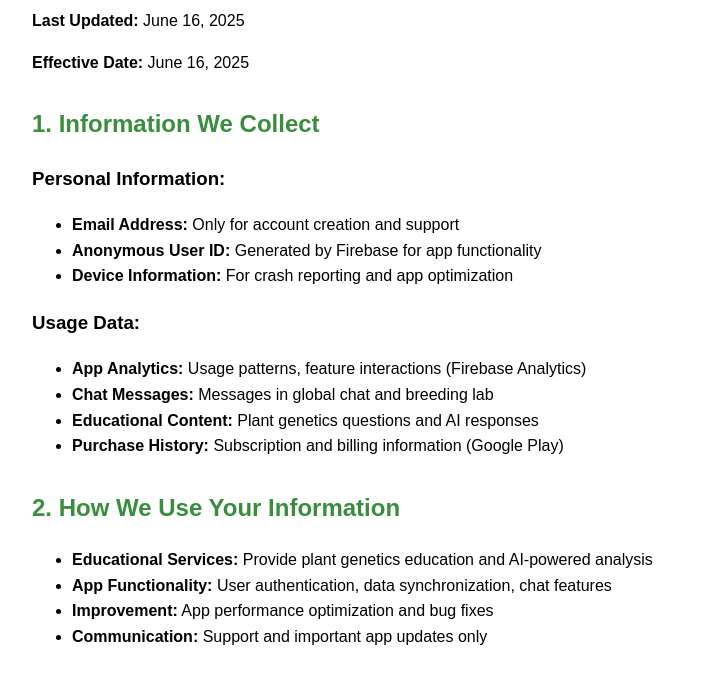
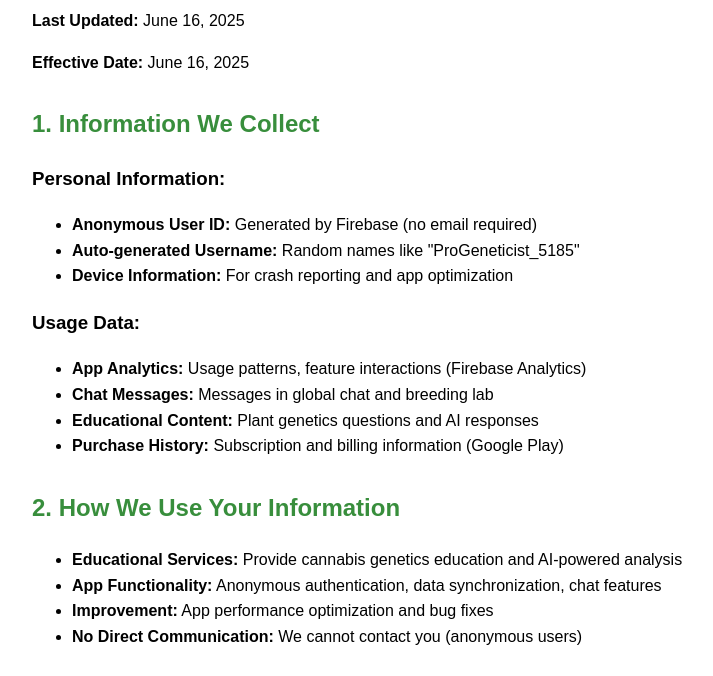
Before and after one commit to Marcone1983/Greed-Gross, a plain HTML site: page privacy_policy_web.html in a window 1280 px wide. Shown: the part 106-782 px from the top of the page, without its empty margins (208-921 px from the left). Drawn offline with Linux system fonts and the light colour scheme.

Commit message:
📧 Correct privacy docs - app uses anonymous auth only
- Removed email collection references (we use Firebase anonymous auth)
- Updated to reflect real data: anonymous UID, random usernames, chat messages
- No email required for app functionality
- More accurate data safety disclosure for Play Store
- Users are truly anonymous in the app

```diff
--- a/privacy_policy_web.html
+++ b/privacy_policy_web.html
@@ -19,8 +19,8 @@
     <h2>1. Information We Collect</h2>
     <h3>Personal Information:</h3>
     <ul>
-        <li><strong>Email Address:</strong> Only for account creation and support</li>
-        <li><strong>Anonymous User ID:</strong> Generated by Firebase for app functionality</li>
+        <li><strong>Anonymous User ID:</strong> Generated by Firebase (no email required)</li>
+        <li><strong>Auto-generated Username:</strong> Random names like "ProGeneticist_5185"</li>
         <li><strong>Device Information:</strong> For crash reporting and app optimization</li>
     </ul>
 
@@ -34,10 +34,10 @@
 
     <h2>2. How We Use Your Information</h2>
     <ul>
-        <li><strong>Educational Services:</strong> Provide plant genetics education and AI-powered analysis</li>
-        <li><strong>App Functionality:</strong> User authentication, data synchronization, chat features</li>
+        <li><strong>Educational Services:</strong> Provide cannabis genetics education and AI-powered analysis</li>
+        <li><strong>App Functionality:</strong> Anonymous authentication, data synchronization, chat features</li>
         <li><strong>Improvement:</strong> App performance optimization and bug fixes</li>
-        <li><strong>Communication:</strong> Support and important app updates only</li>
+        <li><strong>No Direct Communication:</strong> We cannot contact you (anonymous users)</li>
     </ul>
 
     <h2>3. Third-Party Services</h2>
```
Also changed, not shown: data_safety_disclosure.md (+1 -1 lines).
